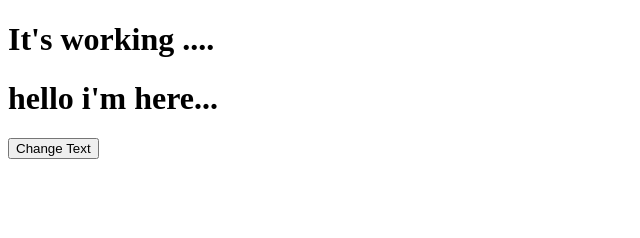
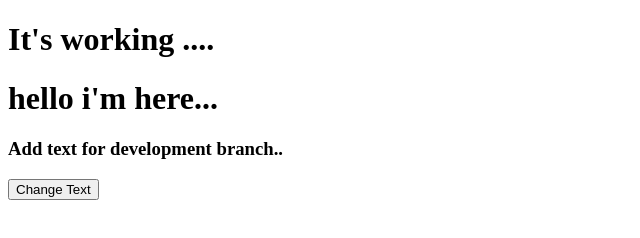
Before and after one commit to AK844/git-workshop, a plain HTML site: page index.html in a window 1280 px wide. Shown: the whole page, without its empty margins (0-640 px from the left). Drawn offline with Linux system fonts and the light colour scheme.

Commit message:
add text for delopment branch.

```diff
--- a/index.html
+++ b/index.html
@@ -8,6 +8,7 @@
     <div >
         <h1 id="root">It's working ....</h1>
         <h1>hello i'm here...</h1>
+        <h3>Add text for development branch..</h3>
 
     </div>
     <script src="./index.js"></script>
```
